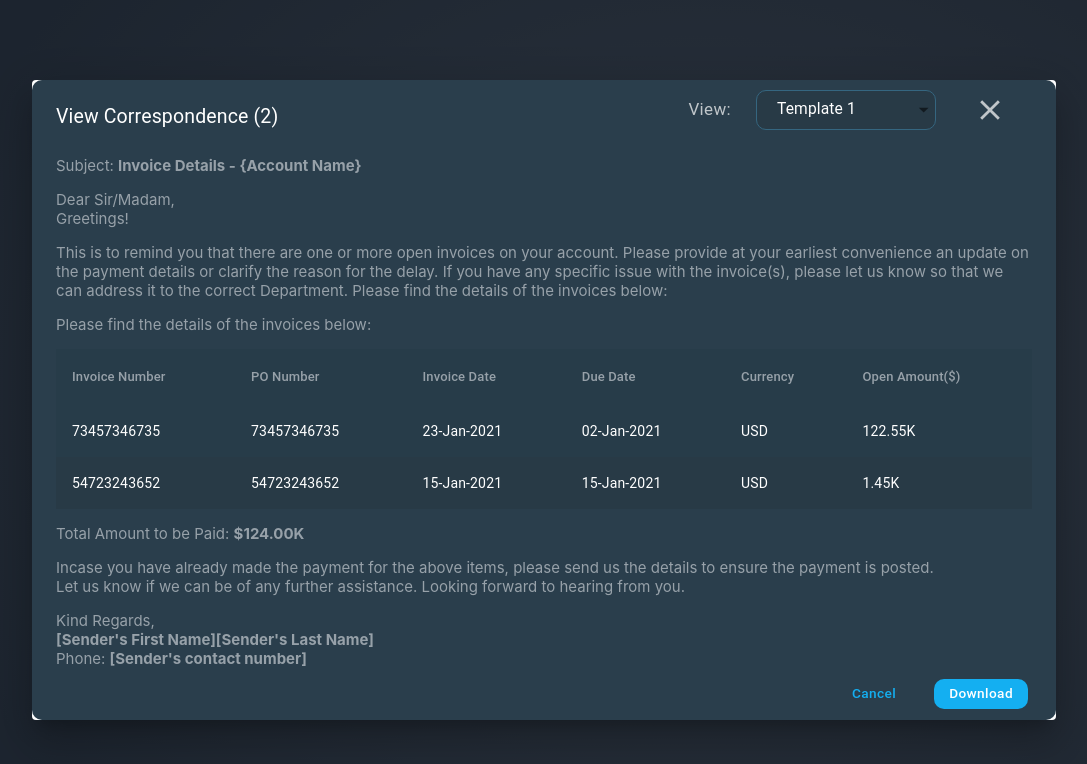
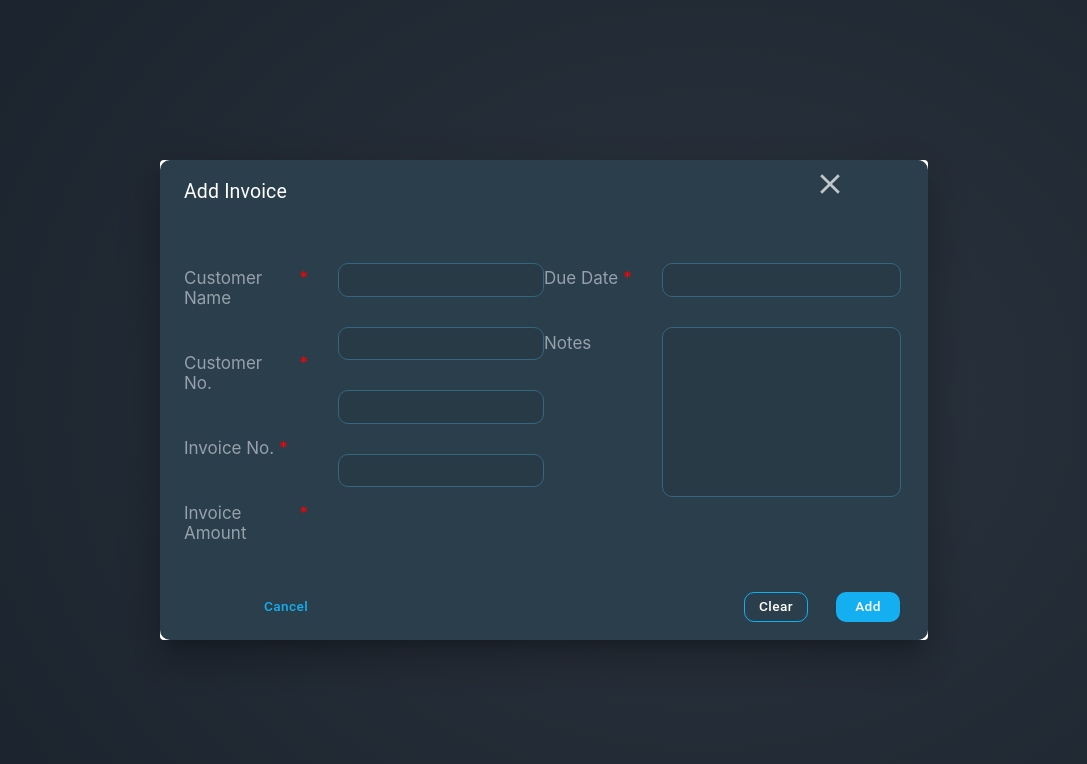
Before and after one commit to Vashisht8953/HighRadius-Invoice-Project, a React (Create React App) app: page / in a window 1280 px wide. Shown: the top 764 px of the page, without its empty margins (96-1183 px from the left). Built offline with nearby package versions, Linux system fonts and the light colour scheme.

Commit message:
Completed the Add Invoice Page
Added the Add Invoice Dialog box. Functionality not yet implemented.

```diff
--- a/src/MyApp.js
+++ b/src/MyApp.js
@@ -1,7 +1,7 @@
 import React from 'react';
 import { ROLL_NUMBER } from './utils/constants';
 import { BrowserRouter as Router, Route } from 'react-router-dom';
-import { LandingPage, ViewCorrespondencePage } from './views';
+import { LandingPage, ViewCorrespondencePage, AddInvoicePage } from './views';
 import { makeStyles } from '@material-ui/core';
 import { pxToVh, pxToVw } from './utils/theme';
 
@@ -24,7 +24,7 @@ const App = () => {
     return (
         <div className={classes.mainBackground}>
             <Router basename={`/${ROLL_NUMBER}`}>
-                <Route exact path="/" component={ViewCorrespondencePage} />
+                <Route exact path="/" component={AddInvoicePage} />
             </Router>
         </div>
     );
--- /dev/null
+++ b/src/views/AddInvoicePage.js
@@ -0,0 +1,229 @@
+import React from 'react';
+import { makeStyles } from '@material-ui/core';
+import { Dialog, IconButton, Button, Input } from '@material-ui/core';
+import MuiDialogTitle from '@material-ui/core/DialogTitle';
+import MuiDialogContent from '@material-ui/core/DialogContent';
+import MuiDialogActions from '@material-ui/core/DialogActions';
+import { CloseIcon } from '../assets';
+
+const useStyles = makeStyles((theme) => ({
+    dialogPaper: {
+        minHeight: '60vh',
+        maxHeight: '60vh',
+        minWidth: '60vw',
+        maxWidth: '60vw'
+    },
+    WindowHeader: {
+        background: '#2A3E4C',
+        borderRadius: '10px 10px 0px 0px',
+        position: 'static',
+    },
+    Title: {
+        color: '#FFFFFF',
+        font: 'Ubuntu',
+        fontWeight: 'normal',
+    },
+    TopRightMenu: {
+        position: 'fixed',
+        top: '160px',
+        right: '330px',
+    },
+    Body: {
+        fontSize: '15px',
+        color: '#97A1A9',
+        background: '#2A3E4C',
+        paddingBlock: '40px',
+        // border: '2px solid white',
+    },
+    Column1: {
+        // border: '2px solid yellow',
+        width: '30vw',
+        height: '30vh',
+    },
+    Column2: {
+        // border: '2px solid red',
+        width: '30vw',
+        height: '30vh',
+    },
+    InputBox: {
+        color: '#97A1A9',
+        // borderBottom: 'none',
+        border: '1px solid #356680',
+        background: '#283A46',
+        borderRadius: 10,
+        paddingLeft: '10px',
+        paddingRight: '10px'
+    },
+    NotesInputBox: {
+        color: '#97A1A9',
+        textAlign: 'top',
+        // textAlign: '',
+        // borderBottom: 'none',
+        border: '1px solid #356680',
+        background: '#283A46',
+        borderRadius: 10,
+        paddingLeft: '10px',
+        paddingRight: '10px',
+        height: '170px'
+    },
+    CancelButton: {
+        color: '#14AFF1',
+        textTransform: 'none',
+    },
+    ClearButton: {
+        color: '#FFF',
+        textTransform: 'none',
+        border: '1px solid #14AFF1',
+        borderRadius: 10,
+        height: '30px',
+    },
+    AddButton: {
+        color: '#FFF',
+        textTransform: 'none',
+        background: '#14AFF1',
+        borderRadius: '10px',
+        height: '30px',
+        paddingLeft: '15px',
+        paddingRight: '15px'
+    },
+}))
+
+const AddMenu = () => {
+    const classes = useStyles();
+    return (
+        <div style={{ display: 'flex' }}>
+            <div className={classes.Column1}>
+                <div style={{ display: 'flex' }}>
+                    <div style={{ display: 'flex', flexDirection: 'column', paddingRight: '30px', paddingTop: '5px', fontSize: '17px' }}>
+                        <div style={{ paddingBottom: '45px', display: 'flex' }}>
+                            Customer Name<div style={{ color: 'red', paddingLeft: '5px' }}>*</div>
+                        </div>
+                        <div style={{ paddingBottom: '45px', display: 'flex' }}>
+                            Customer No.<div style={{ color: 'red', paddingLeft: '5px' }}>*</div>
+                        </div>
+                        <div style={{ paddingBottom: '45px', display: 'flex' }}>
+                            Invoice No.<div style={{ color: 'red', paddingLeft: '5px' }}>*</div>
+                        </div>
+                        <div style={{ paddingBottom: '45px', display: 'flex' }}>
+                            Invoice Amount<div style={{ color: 'red', paddingLeft: '5px' }}>*</div>
+                        </div>
+                    </div>
+                    <div>
+                        <div style={{ paddingBottom: '30px' }}>
+                            <Input
+                                className={classes.InputBox}
+                                disableUnderline={true}
+                            >
+                            </Input>
+                        </div>
+                        <div style={{ paddingBottom: '30px' }}>
+                            <Input
+                                className={classes.InputBox}
+                                disableUnderline={true}
+                            >
+                            </Input>
+                        </div>
+                        <div style={{ paddingBottom: '30px' }}>
+                            <Input
+                                className={classes.InputBox}
+                                disableUnderline={true}
+                            >
+                            </Input>
+                        </div>
+                        <div>
+                            <Input
+                                className={classes.InputBox}
+                                disableUnderline={true}
+                            >
+                            </Input>
+                        </div>
+                    </div>
+                </div>
+            </div>
+            <div className={classes.Column2}>
+                <div style={{ display: 'flex' }}>
+                    <div style={{ display: 'flex', flexDirection: 'column', paddingRight: '30px', paddingTop: '5px', fontSize: '17px' }}>
+                        <div style={{ paddingBottom: '45px', display: 'flex' }}>
+                            Due Date <div style={{ color: 'red', paddingLeft: '5px' }}>*</div>
+                        </div>
+                        <div style={{ paddingBottom: '45px', display: 'flex' }}>
+                            Notes
+                        </div>
+                    </div>
+                    <div>
+                        <div style={{ paddingBottom: '30px' }}>
+                            <Input
+                                className={classes.InputBox}
+                                disableUnderline={true}
+                            >
+                            </Input>
+                        </div>
+                        <div style={{ paddingBottom: '30px' }}>
+                            <Input
+                                className={classes.NotesInputBox}
+                                disableUnderline={true}
+                            >
+                            </Input>
+                        </div>
+                    </div>
+                </div>
+            </div>
+        </div>
+    )
+}
+
+const Window = () => {
+    const classes = useStyles();
+    const [ open, setOpen ] = React.useState(true);
+    const [ maxWidth ] = React.useState('lg');
+    const [ fullWidth ] = React.useState(false);
+
+    const handleClickOpen = () => {
+        setOpen(true);
+    }
+
+    const handleClose = () => {
+        setOpen(false);
+    }
+
+    return (
+        <Dialog onCLose={handleClose} open={open} maxWidth={maxWidth} fullWidth={fullWidth} classes={{ paper: classes.dialogPaper }}>
+            <MuiDialogTitle className={classes.WindowHeader} >
+                <div style={{ display: 'flex' }}>
+                    <div className={classes.Title}>
+                        Add Invoice
+                    </div>
+                    <div className={classes.TopRightMenu}>
+                        <IconButton onClick={handleClose}>
+                            <CloseIcon/>
+                        </IconButton>
+                    </div>
+                </div>
+            </MuiDialogTitle>
+            <MuiDialogContent className={classes.Body}>
+                <AddMenu/>
+            </MuiDialogContent>
+            <MuiDialogActions style={{ background: '#2A3E4C', borderRadius: '0px 0px 10px 10px' }}>
+                <div onClick={handleClose} style={{ position: 'fixed', left: '350px', paddingBottom: '10px' }}>
+                    <Button autofocus className={classes.CancelButton}>Cancel</Button>
+                </div>
+                <div style={{ paddingRight: '20px', paddingBottom: '10px' }}>
+                    <Button autofocus className={classes.ClearButton}>Clear</Button>
+                </div>
+                <div style={{ paddingRight: '20px', paddingBottom: '10px' }}>
+                    <Button autofocus className={classes.AddButton}>Add</Button>
+                </div>
+            </MuiDialogActions>
+        </Dialog>
+    )
+}
+
+const AddInvoicePage = () => {
+    return (
+        <div>
+            <Window/>
+        </div>
+    )
+}
+
+export default AddInvoicePage;
--- a/src/views/ViewCorrespondencePage.js
+++ b/src/views/ViewCorrespondencePage.js
@@ -47,7 +47,7 @@ const useStyles = makeStyles((theme) => ({
     Body: {
         fontSize: '15px',
         color: '#97A1A9',
-        background: '#2A3E4',
+        background: '#2A3E4C',
     },
     tableHeading: {
         backgroundColor: '#273D49CC',
@@ -224,10 +224,10 @@ const Window = () => {
     }
 
     return (
-        <Dialog onClose={handleClose} open={open} maxWidth={maxWidth} fullWidth={fullWidth} classes={{ paper: classes.dialogPaper }} className={classes.Window} >
+        <Dialog onClose={handleClose} open={open} maxWidth={maxWidth} fullWidth={fullWidth} classes={{ paper: classes.dialogPaper }}>
             <MuiDialogTitle className={classes.WindowHeader} >
                 <div style={{ display: 'flex', paddingTop: '5px' }}>
-                    <div className={classes.Title} style={{}}>
+                    <div className={classes.Title}>
                         View Correspondence (2)
                     </div>
                     <div className={classes.TopRightMenu} >
@@ -255,7 +255,7 @@ const Window = () => {
                     </div>
                 </div>
             </MuiDialogTitle>
-            <MuiDialogContent className={classes.Body} style={{ background: '#2A3E4C' }}>
+            <MuiDialogContent className={classes.Body}>
                 {template == 'Template 1' ? <Template1/> : <Template2/>}
             </MuiDialogContent>
             <MuiDialogActions style={{ background: '#2A3E4C', borderRadius: '0px 0px 10px 10px' }}>
--- a/src/views/index.js
+++ b/src/views/index.js
@@ -1,4 +1,9 @@
 import LandingPage from './LandingPage.js';
 import ViewCorrespondencePage from './ViewCorrespondencePage.js';
+import AddInvoicePage from './AddInvoicePage.js';
 
-export { LandingPage, ViewCorrespondencePage };
+export {
+    LandingPage,
+    ViewCorrespondencePage,
+    AddInvoicePage,
+};
```
Also changed, not shown: 1 other file (tests, documents, lock files or other folders).
